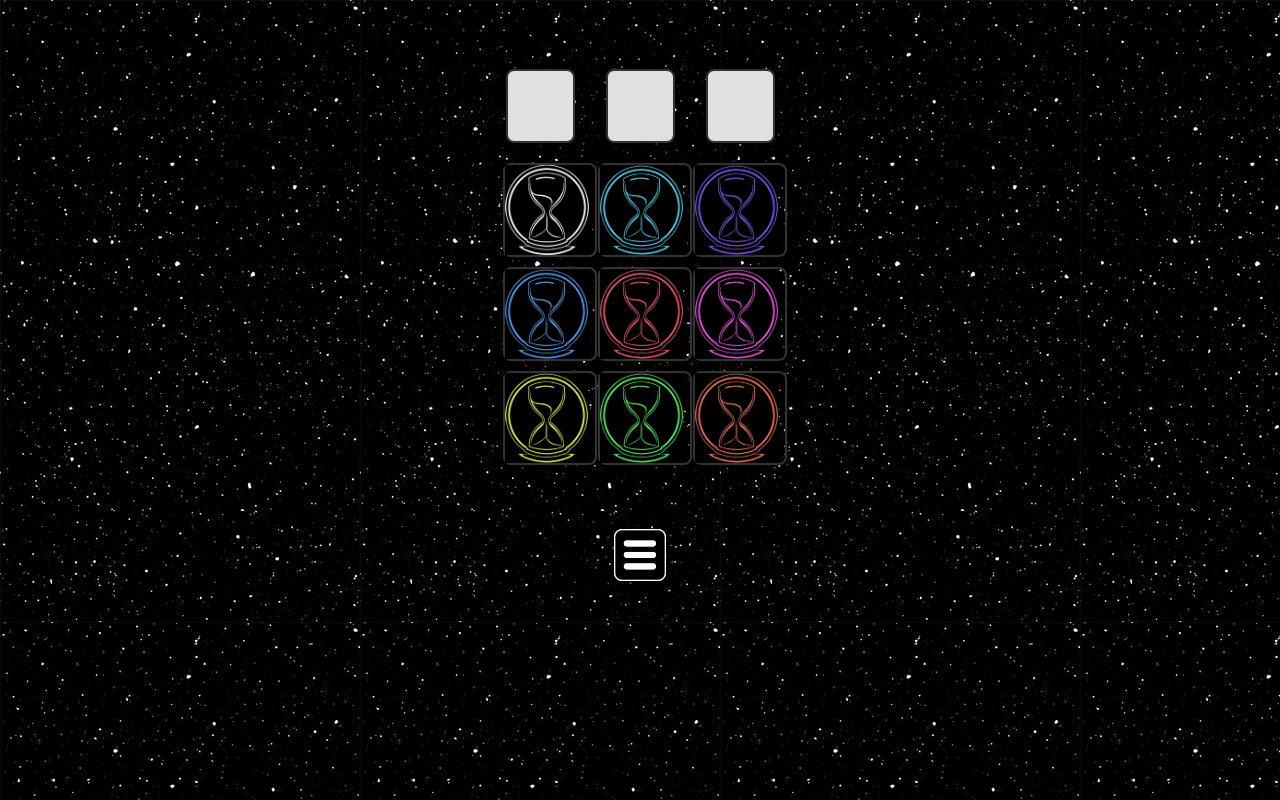
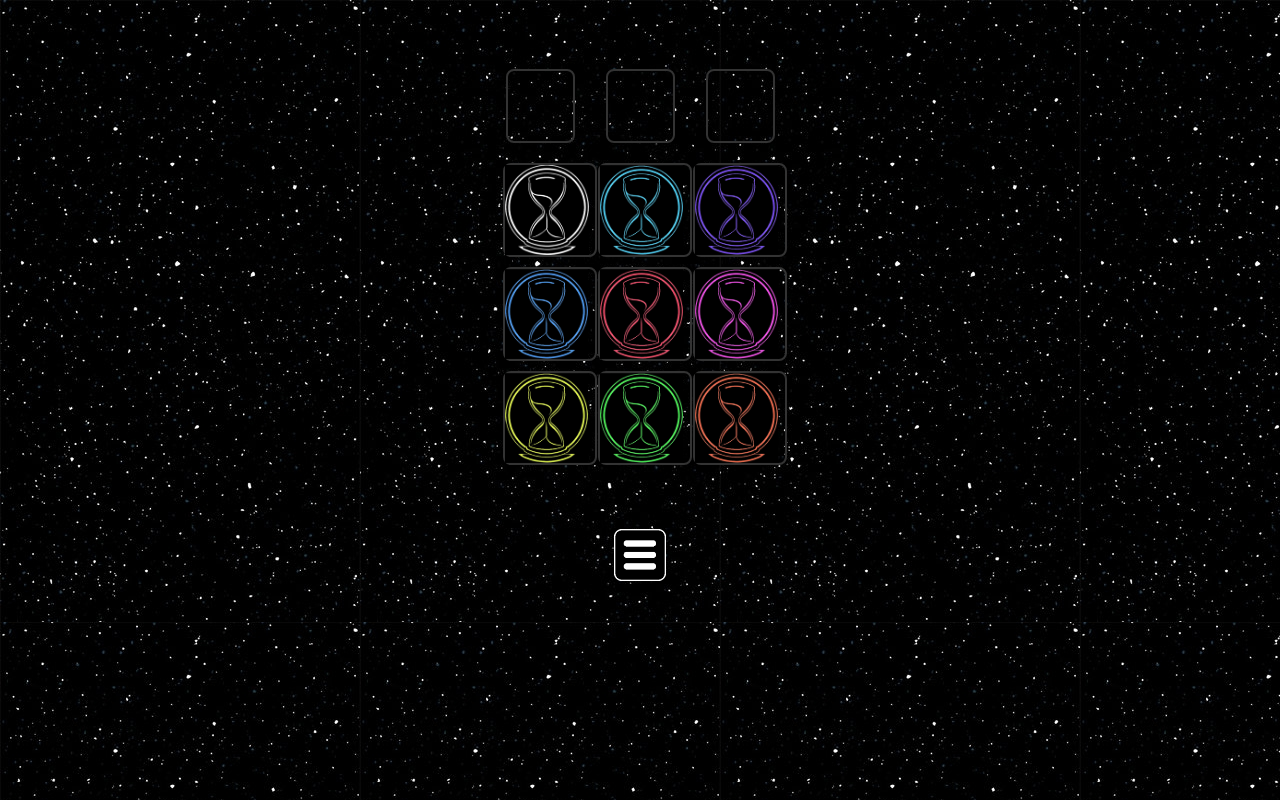
Before and after one commit to dhaorukrs/dhk, a plain HTML site: page game2.html in a window 1280 px wide. Drawn offline with Linux system fonts and the light colour scheme.

Commit message:
Update game2.html

```diff
--- a/game2.html
+++ b/game2.html
@@ -29,7 +29,7 @@
     .selected-box {
       width: 65px;
       height: 70px;
-      background-color: #e0e0e0;
+      background-color: transparent;
       display: flex;
       align-items: center;
       justify-content: center;
```
